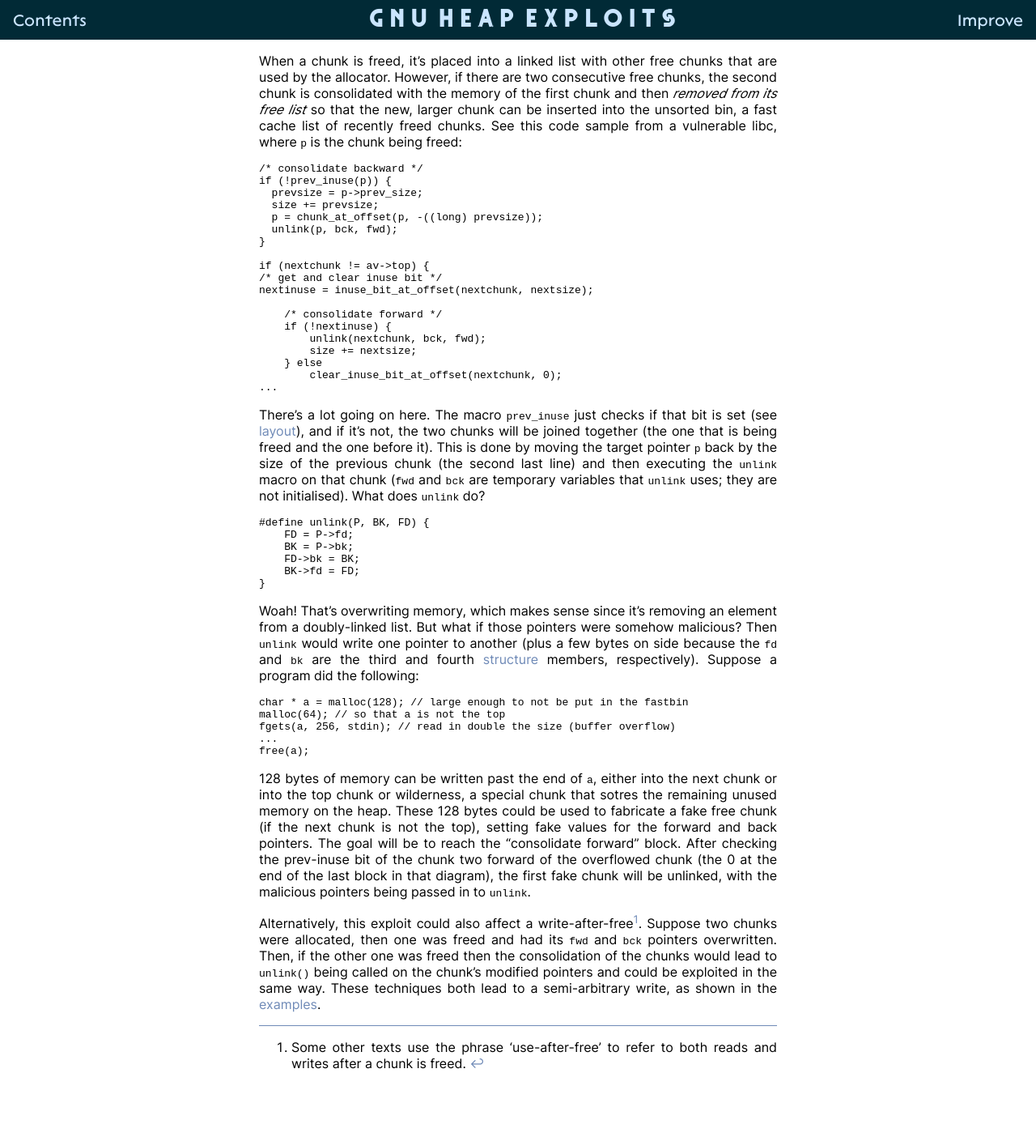
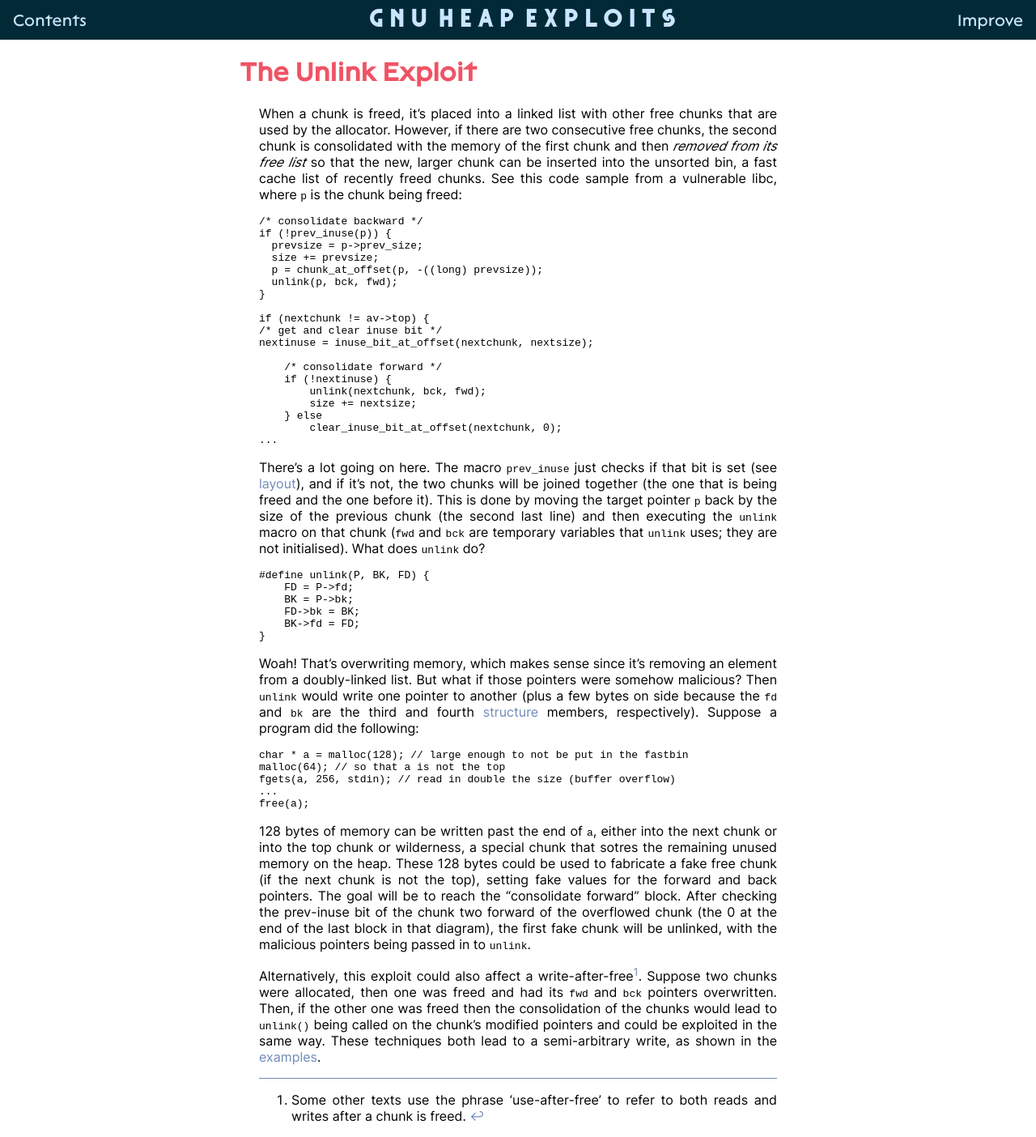
Before and after one commit to bstank/bstank.github.io, a Jekyll site: the page built from unlink.md, in a window 1280 px wide. Shown: the whole page at 81% size. Built offline with Jekyll 4.4.1, drawn with Linux system fonts in a browser that asks for light colours; our own code applies the rules of GitHub Pages for plain Markdown files; before the commit the page ends 1339 px from its top, so only the background shows below that.

Commit message:
Added headers to articles w/o them

```diff
--- a/unlink.md
+++ b/unlink.md
@@ -1,3 +1,4 @@
+# The Unlink Exploit
 When a chunk is freed, it's placed into a linked list with other free chunks
 that are used by the allocator. However, if there are two consecutive free
 chunks, the second chunk is consolidated with the memory of the first chunk and
```
Also changed, not shown: layout.md (+1 -0 lines).
